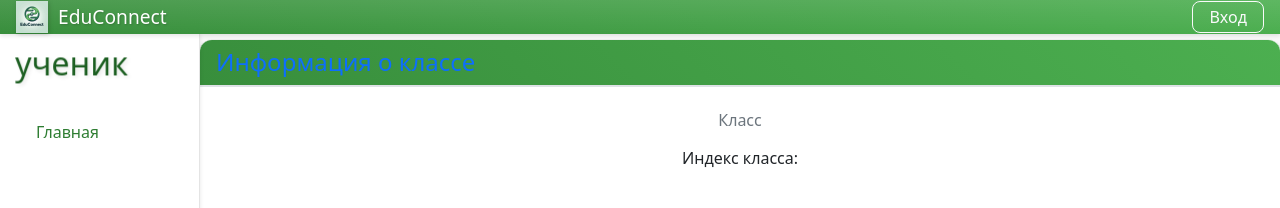
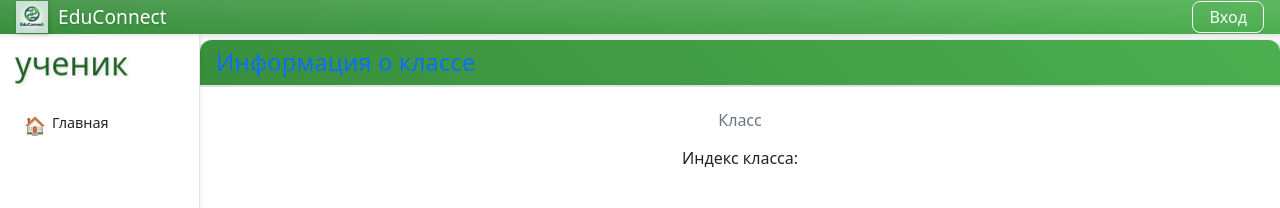
Before and after one commit to Alex-L-K-free/EduConnect, a React (Create React App) app in the folder educonnect/frontend/: page /student in a window 1280 px wide. Shown: the top 208 px of the page. Built offline with nearby package versions, Linux system fonts and the light colour scheme.

Commit message:
оптимизация страниц ученика (главная)

```diff
--- a/educonnect/frontend/src/components/layout/SidebarStudent.js
+++ b/educonnect/frontend/src/components/layout/SidebarStudent.js
@@ -1,13 +1,24 @@
 import React from 'react';
+import { useNavigate } from 'react-router-dom';
 import './Sidebar.css';
 
 const SidebarStudent = ({ activePage }) => {
+  const navigate = useNavigate();
+
+  const handleMainClick = () => {
+    navigate('/student');
+  };
+
   return (
-    <div className="sidebar">
+    <div className="sidebar" style={{ height: 'calc(100vh - 64px)', overflowY: 'auto' }}>
       <h2>ученик</h2>
-      <ul>
-        <li className={activePage === 'home' ? 'active' : ''}>
-          <a href="/">Главная</a>
+      <ul className="sidebar-nav">
+        <li
+          className={activePage === 'student' ? 'active' : ''}
+          onClick={handleMainClick}
+        >
+          <span className="menu-icon">🏠</span>
+          <span className="menu-text">Главная</span>
         </li>
         {/* Закомментированные пункты меню
         <li className={activePage === 'admin' ? 'active' : ''}>
```
Also changed, not shown: 1 other file (tests, documents, lock files or other folders).
